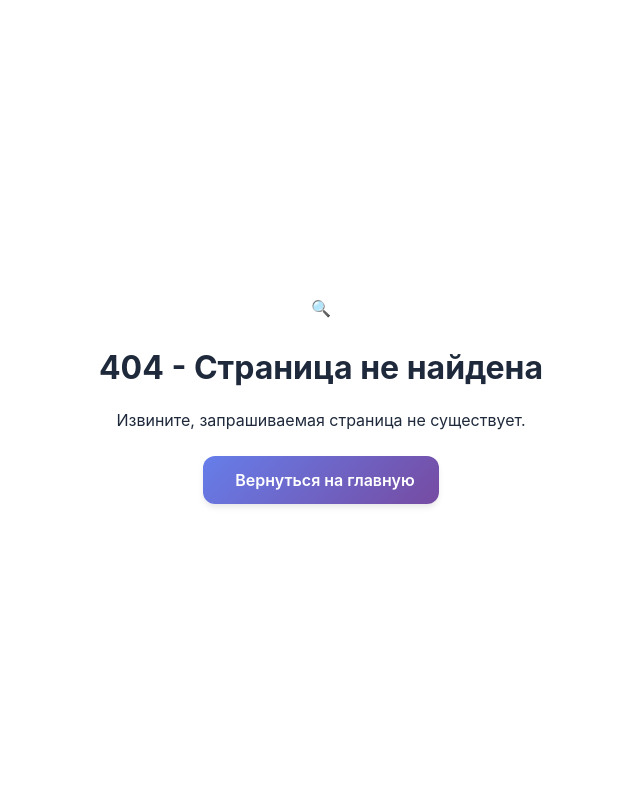
After one commit to Gagr300/web, a Flask app: template gateway/templates/404.html in a window 1280 px wide. The commit adds this page. Shown: the whole page, without its empty margins (319-959 px from the left). Run offline with Flask 3, Linux system fonts and the light colour scheme; the template is opened without the code that fills it, so the values that code supplies are empty.

Commit message:
Continue...

```diff
--- /dev/null
+++ b/gateway/templates/404.html
@@ -0,0 +1,23 @@
+<!DOCTYPE html>
+<html lang="ru">
+<head>
+    <meta charset="UTF-8">
+    <meta name="viewport" content="width=device-width, initial-scale=1.0">
+    <title>Страница не найдена - Фруктовый магазин</title>
+    <link rel="stylesheet" href="{{ url_for('static', filename='css/style.css') }}">
+    <link rel="stylesheet" href="{{ url_for('static', filename='css/themes.css') }}">
+</head>
+<body data-theme="light">
+    <div class="container" style="min-height: 100vh; display: flex; align-items: center; justify-content: center;">
+        <div class="text-center">
+            <div class="text-8xl mb-6">🔍</div>
+            <h1 class="text-4xl font-bold mb-4">404 - Страница не найдена</h1>
+            <p class="text-secondary mb-6">Извините, запрашиваемая страница не существует.</p>
+            <a href="{{ url_for('product_list') }}" class="btn">
+                <i class="fas fa-home mr-2"></i>
+                Вернуться на главную
+            </a>
+        </div>
+    </div>
+</body>
+</html>
--- a/gateway/templates/product_list.html
+++ b/gateway/templates/product_list.html
@@ -30,7 +30,8 @@
         </p>
 
         <div class="quantity-control">
-            <button class="quantity-btn minus" onclick="this.nextElementSibling.stepDown()">
+            <!-- Убраны onclick обработчики -->
+            <button class="quantity-btn minus" data-product-name="{{ product.name }}">
                 <i class="fas fa-minus"></i>
             </button>
             <input type="number"
@@ -40,7 +41,7 @@
                    min="1"
                    max="{{ product.number }}"
                    {% if product.number <= 0 %}disabled{% endif %}>
-            <button class="quantity-btn plus" onclick="this.previousElementSibling.stepUp()">
+            <button class="quantity-btn plus" data-product-name="{{ product.name }}">
                 <i class="fas fa-plus"></i>
             </button>
         </div>
```
Also changed, not shown: gateway/static/js/main.js (+30 -2 lines), gateway/templates/500.html (added, +23 -0 lines), gateway/static/icons/favicon.ico (added), 2 other files.
